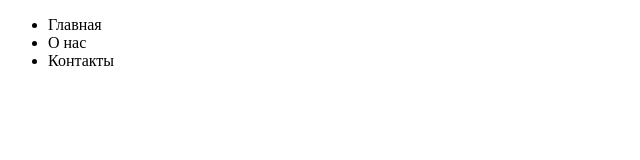
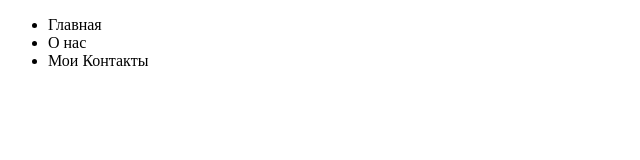
Before and after one commit to ruuuu/testIlnur, a plain HTML site: page index.html in a window 1280 px wide. Shown: the full height of the page, 0-640 px from the left. Drawn offline with Linux system fonts and the light colour scheme.

Commit message:
add navigation

```diff
--- a/index.html
+++ b/index.html
@@ -14,7 +14,7 @@
             <ul>
                 <li>Главная</li>
                 <li>О нас</li>
-                <li>Контакты</li>
+                <li>Мои Контакты</li>
             </ul>
         </nav>
     </header>
```
